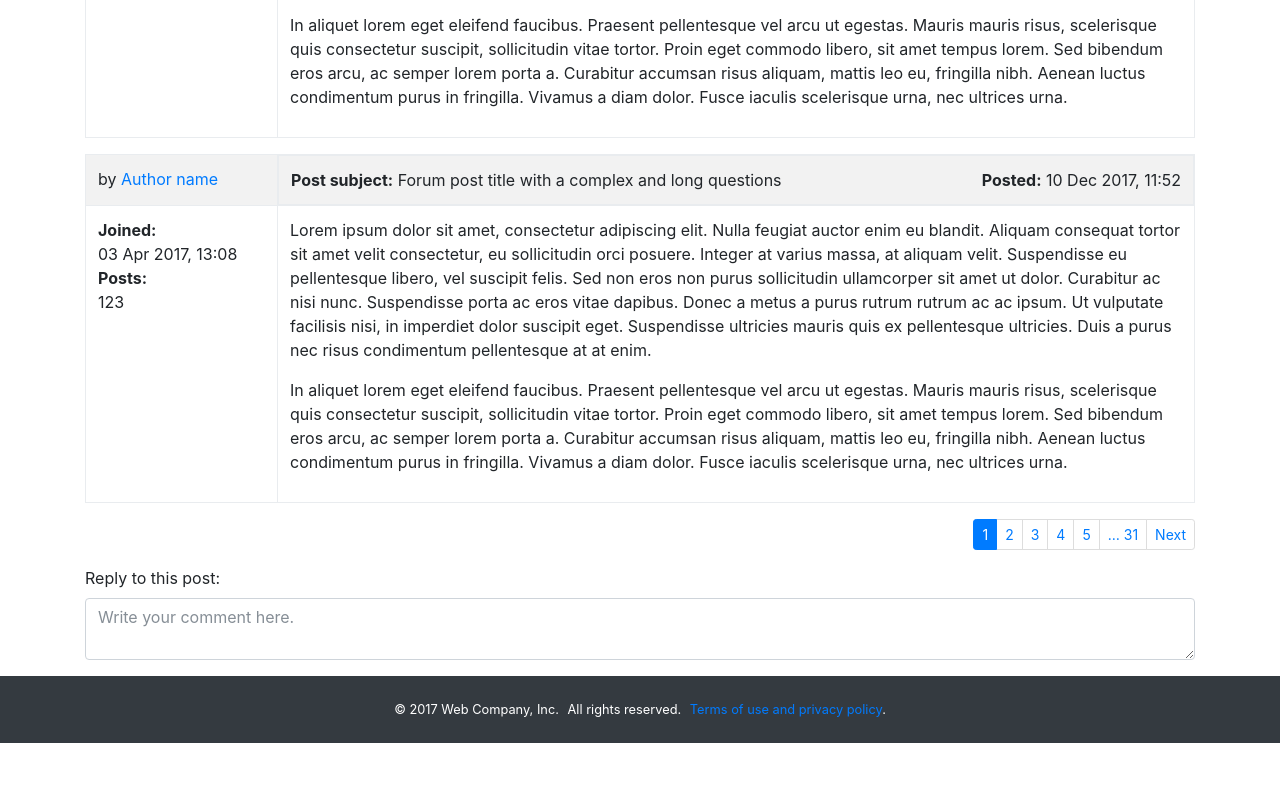
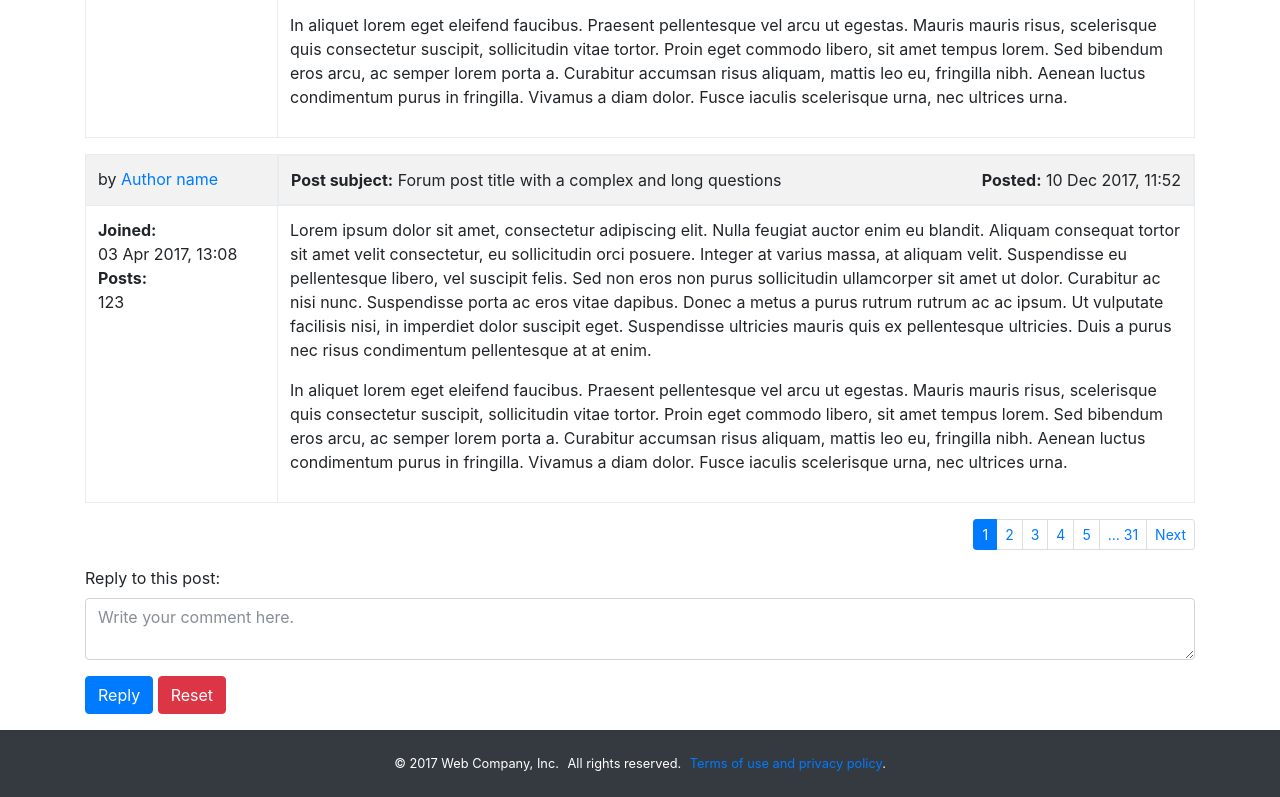
Before and after one commit to akashgiricse/Online-Forum, a plain HTML site: page post.html in a window 1280 px wide. Shown: the part 490-1287 px from the top of the page. Before the commit the page ends 1233 px from the top, so only its background shows below. Drawn offline with nearby package versions, Linux system fonts and the light colour scheme.

Commit message:
Added reply and reset button for reply section

```diff
--- a/post.html
+++ b/post.html
@@ -112,6 +112,8 @@
           <label for="comment">Reply to this post:</label>
           <textarea class="form-control" id="comment rows="10" placeholder="Write your comment here." required></textarea>
         </div>
+        <button type="submit" class="btn btn-primary">Reply</button>
+        <button type="reset" class="btn btn-danger">Reset</button>
       </form>
     </div>
     <footer class="small bg-dark text-white">
```
